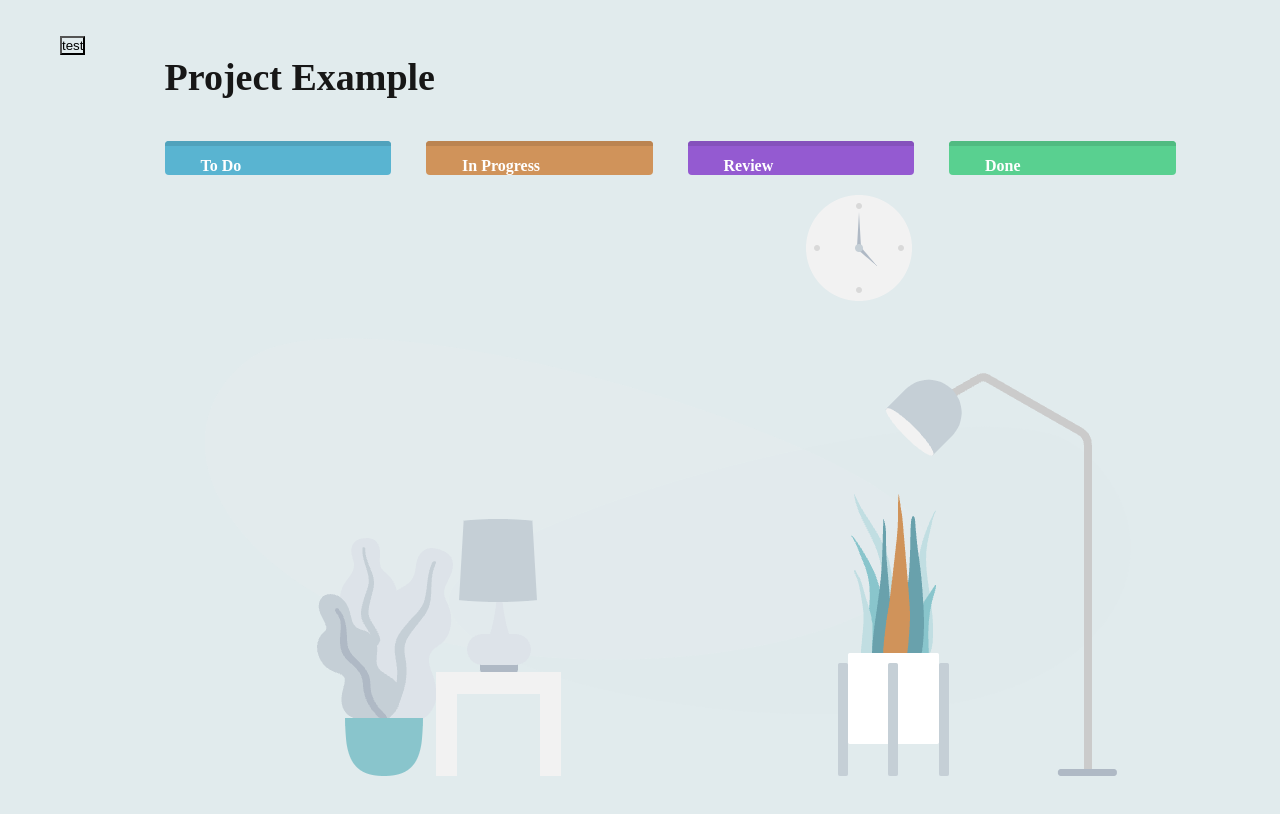
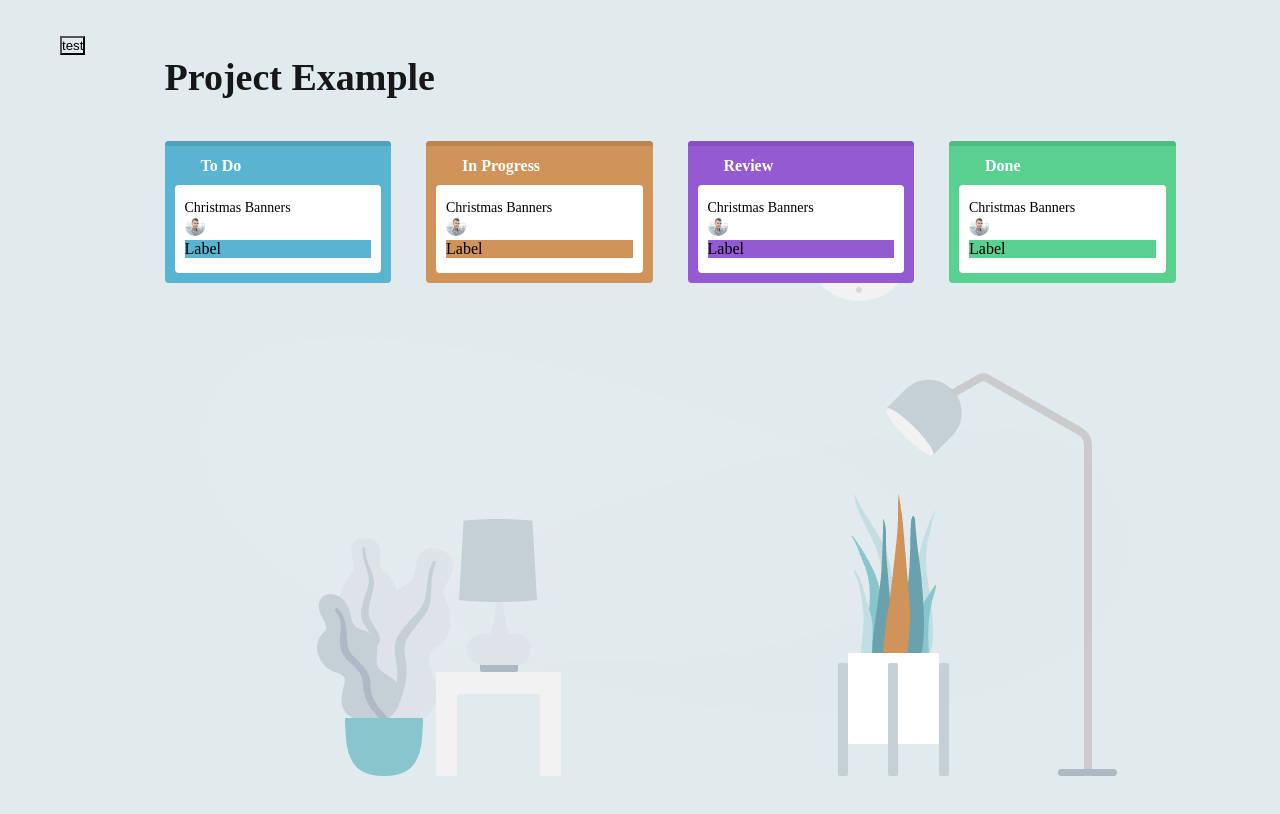
Before and after one commit to Maxim93mk/TODO, a React (Create React App) app: page / in a window 1280 px wide. Shown: the top 814 px of the page. Built offline with nearby package versions, Linux system fonts and the light colour scheme.

Commit message:
Добавлены случайные ччисла

```diff
--- a/src/components/app/App.jsx
+++ b/src/components/app/App.jsx
@@ -52,7 +52,7 @@ function App() {
         'Component Library',
         'Sticker Components'
       ],
-        userStatus: [
+        status: [
           'Label',
           'Always',
           'Release',
@@ -120,12 +120,24 @@ let styleCards = [
   fragments.fragment_Review_main_color,
   fragments.fragment_Done_main_color
 ];
+function randomNumber(min, max) {
+  return Math.floor(Math.random() * (max - min) + min);
+}
+
+let countTasks = randomNumber(0, 10);
+let taskIndex = randomNumber(0, 9);
+let statusIndex = randomNumber(0, 5);
+let userIndex = randomNumber(0, 1);
+
 let tasks = data[0].cards.map((elem,index) => {
   return <TasksMain
      data={data}
      mainColor={styleCards[index][0]}
      borderColor={styleCards[index][1]}
-    cardsTitle = {elem}
+     cardsTitle = {elem}
+     tasks = {data[0].tasks[taskIndex]}
+     status = {data[0].status[statusIndex]}
+     user = {data[0].user[userIndex]}
   />
 });
 
@@ -135,7 +147,7 @@ let tasks = data[0].cards.map((elem,index) => {
 return (
   <>
     <main className='tasks-main'>
-      <button className='x'>test</button>
+      <button className='xz'>test</button>
       <div className='container'>
         <div className='tasks-main__img'>
           <h1 className='tasks-main__img-header'>Project Example</h1>
--- a/src/components/tasks/task-item.jsx
+++ b/src/components/tasks/task-item.jsx
@@ -3,16 +3,17 @@ import TaskUser from "./tasks-user";
 import foto_1 from "./img/foto_1.svg";
 import './css/task-item.css';
 
-function TaskItem({ taskName, mainColor, data }) {
+function TaskItem({ taskName, mainColor, userStatus, user }) {
 
     return (
         <>
             <div className="task-item">
                 <div className="task-item-list">
                     <h3 className="task-item-header">{taskName}</h3>
+                    {/* <TaskUser mainColor={mainColor} status={userStatus[0]} user={user[1]}/> */}
                     <div className="user">
-                        <img src={foto_1} alt={"descr"} />
-                        <div className="user-status" style={mainColor}>{data}</div>
+                        <img src={user} alt={"descr"} />
+                        <div className="user-status" style={mainColor}>{userStatus}</div>
                     </div>
                 </div>
             </div>
--- a/src/components/tasks/tasks.jsx
+++ b/src/components/tasks/tasks.jsx
@@ -3,8 +3,17 @@ import TaskItem from "./task-item";
 import '../tasks/css/tasks.css'
 
 
-function TasksMain({ data, mainColor, borderColor , cardsTitle}) {
-console.log(cardsTitle)
+function TasksMain({ data, mainColor, borderColor , cardsTitle, tasks, status, user}) {
+
+// function randomNumber(min, max) {
+//         return Math.floor(Math.random() * (max - min) + min);
+//     }
+
+// let countTasks = randomNumber(0, 10);
+// let taskIndex = randomNumber(0, 9);
+// let statusIndex = randomNumber(0, 5);
+// let userIndex = randomNumber(0, 1);
+
     // // console.log(data.tasks.nameTask)
         // let cardsTitle = data[0].cards.map((elem, index) => {
         //     // console.log(elem)
@@ -13,9 +22,9 @@ console.log(cardsTitle)
         // let btn = document.querySelector('.x');
 
 // console.log(btn);
-        // let btn = document.querySelector('.x');
+        //  let btn = document.querySelector('.xz');
 
-        // console.log(btn);
+        //  console.log(btn);
 
     // console.log(blockTasksHeader);
     //  data.name.forEach((elem,index)=>{
@@ -47,6 +56,7 @@ console.log(cardsTitle)
                 <div className="tasks-block-line" style={borderColor}></div>
                 {/* {blockTasksHeader} */}
                 <h2 className="tasks-block__header">{cardsTitle}</h2>
+                <TaskItem taskName={tasks} mainColor = {mainColor} userStatus={status} user={user} />
                 {/* {tasksItem} */}
                 {/* <TaskItem taskName={blockTasksHeader} mainColor = {mainColor} /> */}
                 {/* <h2 className="tasks-block__header">{blockTasksHeader}</h2> */}
```
Also changed, not shown: src/components/tasks/tasks-user.jsx (+5 -5 lines).
